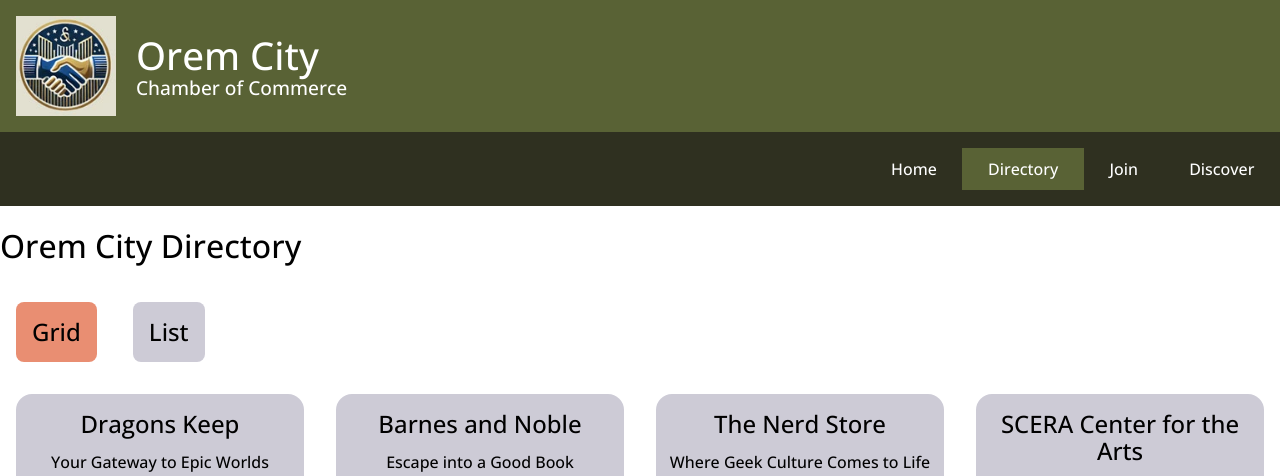
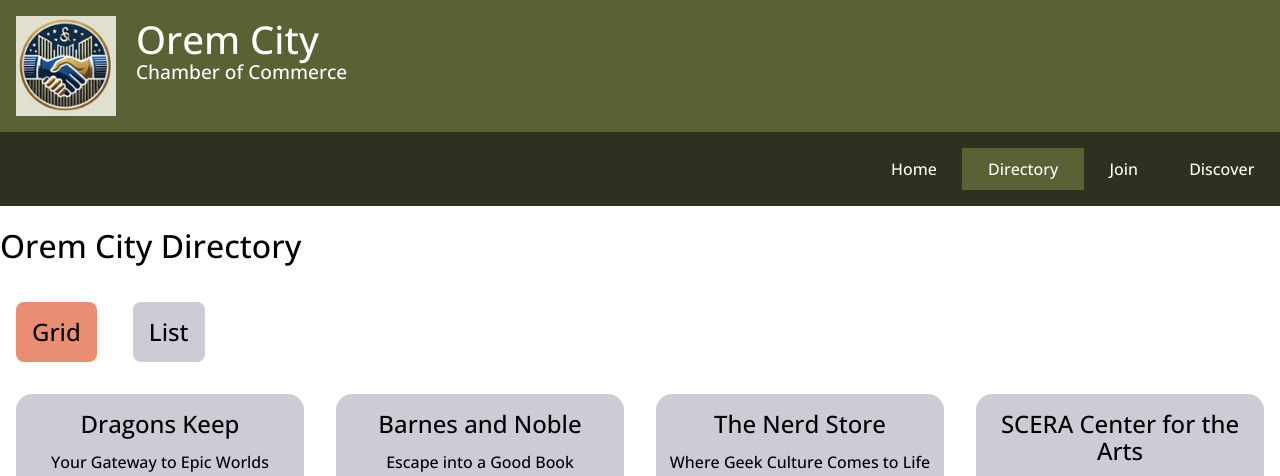
Before and after one commit to Hollypie/wdd231, a plain HTML site: page chamber/directory.html in a window 1280 px wide. Shown: the top 476 px of the page. Drawn offline with nearby package versions, Linux system fonts and the light colour scheme.

Commit message:
tried to fix an error in the CSS validation

```diff
--- a/chamber/styles/small.css
+++ b/chamber/styles/small.css
@@ -44,11 +44,13 @@ header img {
 }
 
 #headerTitle {
-    display: flexbox;
-    align-items: center;
-    align-content: center;
-    align-self: center;
+    display: flex;
+    flex-direction: column;  /* Stack elements vertically */
+    align-items: flex-start; /* Align elements to the left */
+    text-align: left; /* Ensure text is aligned to the left */
+    justify-content: center; /* Center items vertically */
     grid-column: 2 / 3;
+    height: 100%; /* Ensure it takes up the full height of its parent container */
     padding: 1rem;
 }
 
```
